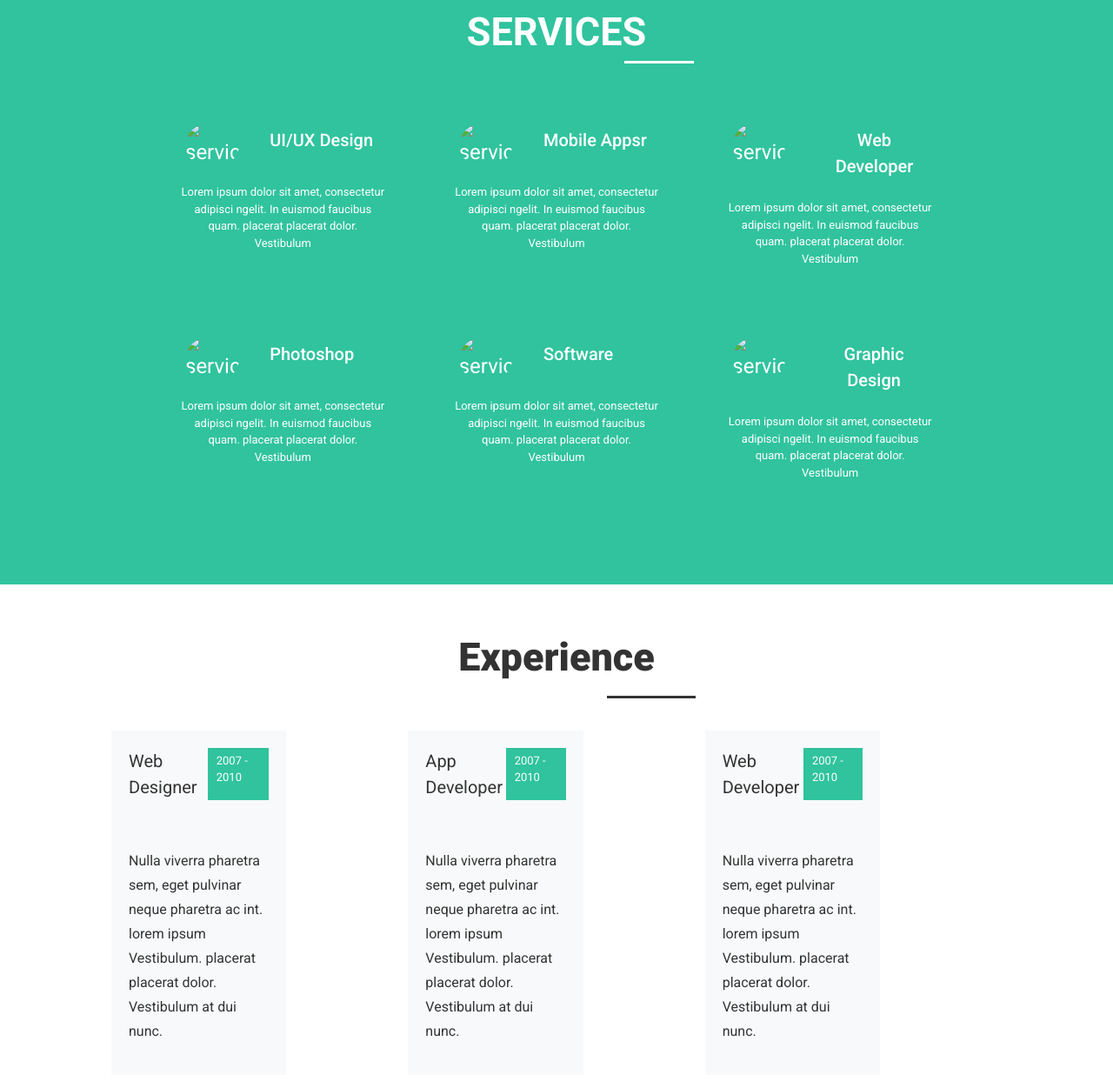
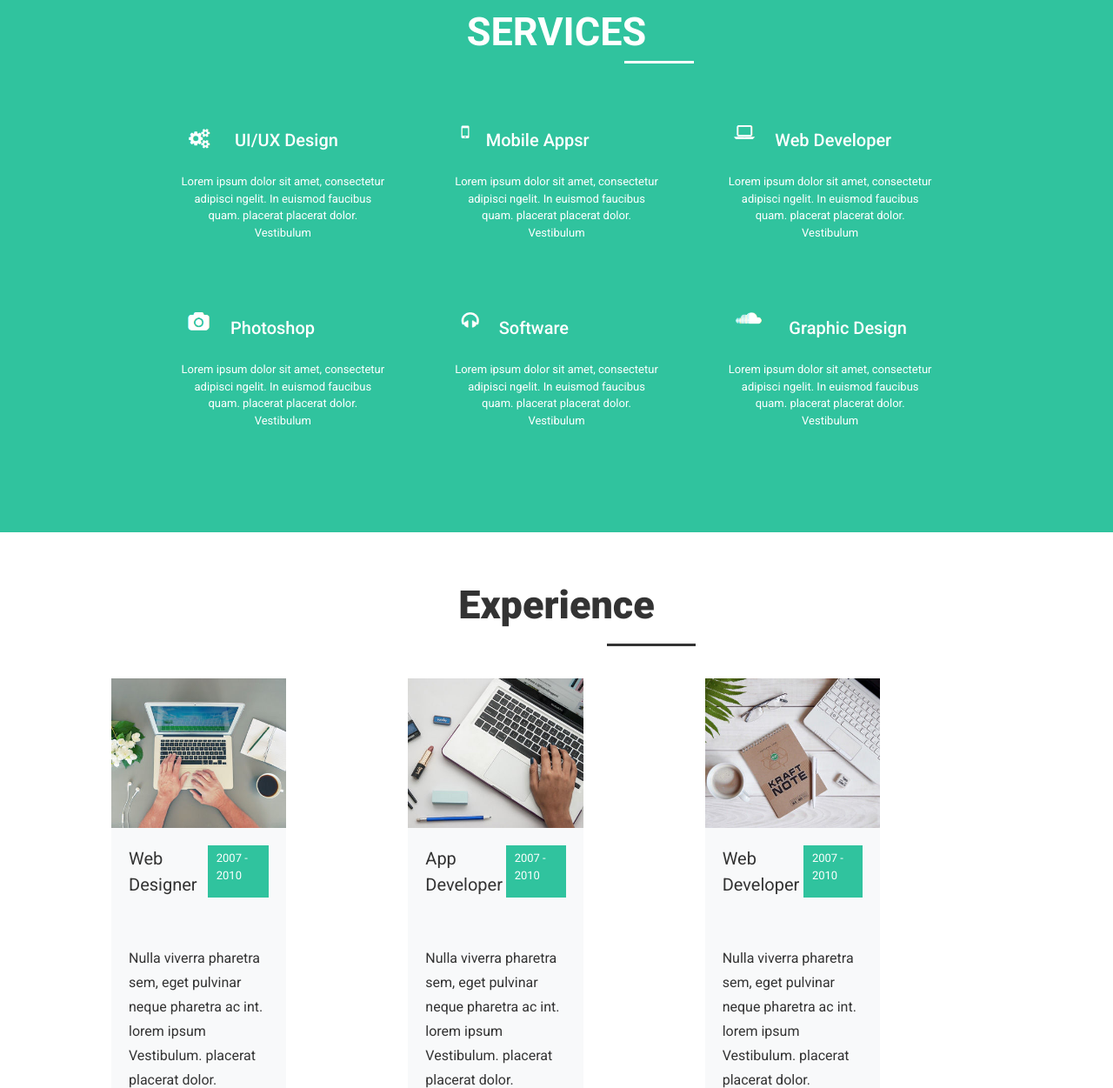
Before and after one commit to ZannatyRahela/assessment, a plain HTML site: page index.html in a window 1280 px wide. Shown: the part 1687-2938 px from the top of the page at 87% size. Drawn offline with Linux system fonts and the light colour scheme.

Commit message:
Add files via upload

```diff
--- a/index.html
+++ b/index.html
@@ -109,7 +109,7 @@
 					  <a href=""> Download CV <i class="fa-solid fa-download"></i></a>
 					</div>
 					<div class="about-img">
-						<img src="../images/about.jpg" alt="about picture" title="about-picture"/>
+						<img src="assets/images/about.jpg" alt="about picture" title="about-picture"/>
 					</div>
 					<div class="skills">
 						<div>
@@ -154,7 +154,7 @@
 					<figure class="card">
 						<div class="d-flex">
 							<div>
-							<img src="../images/UI_UX Design.PNG" alt="service" title="marketing"/>
+							<img src="assets/images/UI_UX Design.PNG" alt="service" title="marketing"/>
 							</div>
 							<div>
 								<h3> UI/UX Design</h3>
@@ -168,7 +168,7 @@
 					<figure class="card">
 						<div class="d-flex">
 							<div>
-							<img src="../images/Mobile.PNG" alt="service" title="marketing"/>
+							<img src="assets/images/Mobile.PNG" alt="service" title="marketing"/>
 							</div>
 							<div>
 								<h3> Mobile Appsr</h3>
@@ -182,7 +182,7 @@
 					<figure class="card">
 						<div class="d-flex">
 							<div>
-							<img src="../images/WebDeveloper.PNG" alt="service" title="marketing"/>
+							<img src="assets/images/WebDeveloper.PNG" alt="service" title="marketing"/>
 							</div>
 							<div>
 								<h3> Web Developer</h3>
@@ -198,7 +198,7 @@
 					<figure class="card">
 						<div class="d-flex">
 							<div>
-							<img src="../images/Photoshop.PNG" alt="service" title="marketing"/>
+							<img src="assets/images/Photoshop.PNG" alt="service" title="marketing"/>
 							</div>
 							<div>
 								<h3> Photoshop </h3>
@@ -212,7 +212,7 @@
 					<figure class="card">
 						<div class="d-flex">
 							<div>
-							<img src="../images/Software.PNG" alt="service" title="marketing"/>
+							<img src="assets/images/Software.PNG" alt="service" title="marketing"/>
 							</div>
 							<div>
 								<h3> Software </h3>
@@ -226,7 +226,7 @@
 					<figure class="card">
 						<div class="d-flex">
 							<div>
-							<img src="../images/GraphicDesign.PNG" alt="service" title="marketing"/>
+							<img src="assets/images/GraphicDesign.PNG" alt="service" title="marketing"/>
 							</div>
 							<div>
 								<h3> Graphic Design </h3>
@@ -249,7 +249,7 @@
 			<section class="experience_post d-flex">
 			<!-- cart section srart -->
 				<div class="post_section">
-					<img src="../images/exp1.jpg" alt="" title=""/>
+					<img src="assets/images/exp1.jpg" alt="" title=""/>
 					<div class="post1 d-flex jc">
 						<h4>
 							Web Designer
@@ -262,7 +262,7 @@
 				</div>
 				<!-- cart section srart -->
 				<div class="post_section">
-					<img src="../images/exp2.jpg" alt="" title=""/>
+					<img src="assets/images/exp2.jpg" alt="" title=""/>
 					<div class="post1 d-flex jc">
 						<h4>
 							App Developer
@@ -274,7 +274,7 @@
 					<p>Nulla viverra pharetra sem, eget pulvinar neque pharetra ac int. lorem ipsum Vestibulum. placerat placerat dolor. Vestibulum at dui nunc.</p>
 				</div>
 				<div class="post_section">
-					<img src="../images/exp3.jpg" alt="" title=""/>
+					<img src="assets/images/exp3.jpg" alt="" title=""/>
 					<div class="post1 d-flex jc">
 						<h4>
 							Web Developer
@@ -360,16 +360,16 @@
 			<div class="project_area"><h1>Projects</h1></div>
 				<div class="Projects_img jc">
 					<div class="d-flex">
-						<img src="../images/exp1.jpg" alt="" title=""/>
-						<img src="../images/exp2.jpg" alt="" title=""/>
-						<img src="../images/exp3.jpg" alt="" title=""/>
-						<img src="../images/exp1.jpg" alt="" title=""/>
+						<img src="assets/images/exp1.jpg" alt="" title=""/>
+						<img src="assets/images/exp2.jpg" alt="" title=""/>
+						<img src="assets/images/exp3.jpg" alt="" title=""/>
+						<img src="assets/images/exp1.jpg" alt="" title=""/>
 					</div>
 					<div class="d-flex">
-						<img src="../images/exp1.jpg" alt="" title=""/>
-						<img src="../images/exp2.jpg" alt="" title=""/>
-						<img src="../images/exp3.jpg" alt="" title=""/>
-						<img src="../images/exp1.jpg" alt="" title=""/>
+						<img src="assets/images/exp1.jpg" alt="" title=""/>
+						<img src="assets/images/exp2.jpg" alt="" title=""/>
+						<img src="assets/images/exp3.jpg" alt="" title=""/>
+						<img src="assets/images/exp1.jpg" alt="" title=""/>
 					</div>
 				</div>
 		</section>
```
